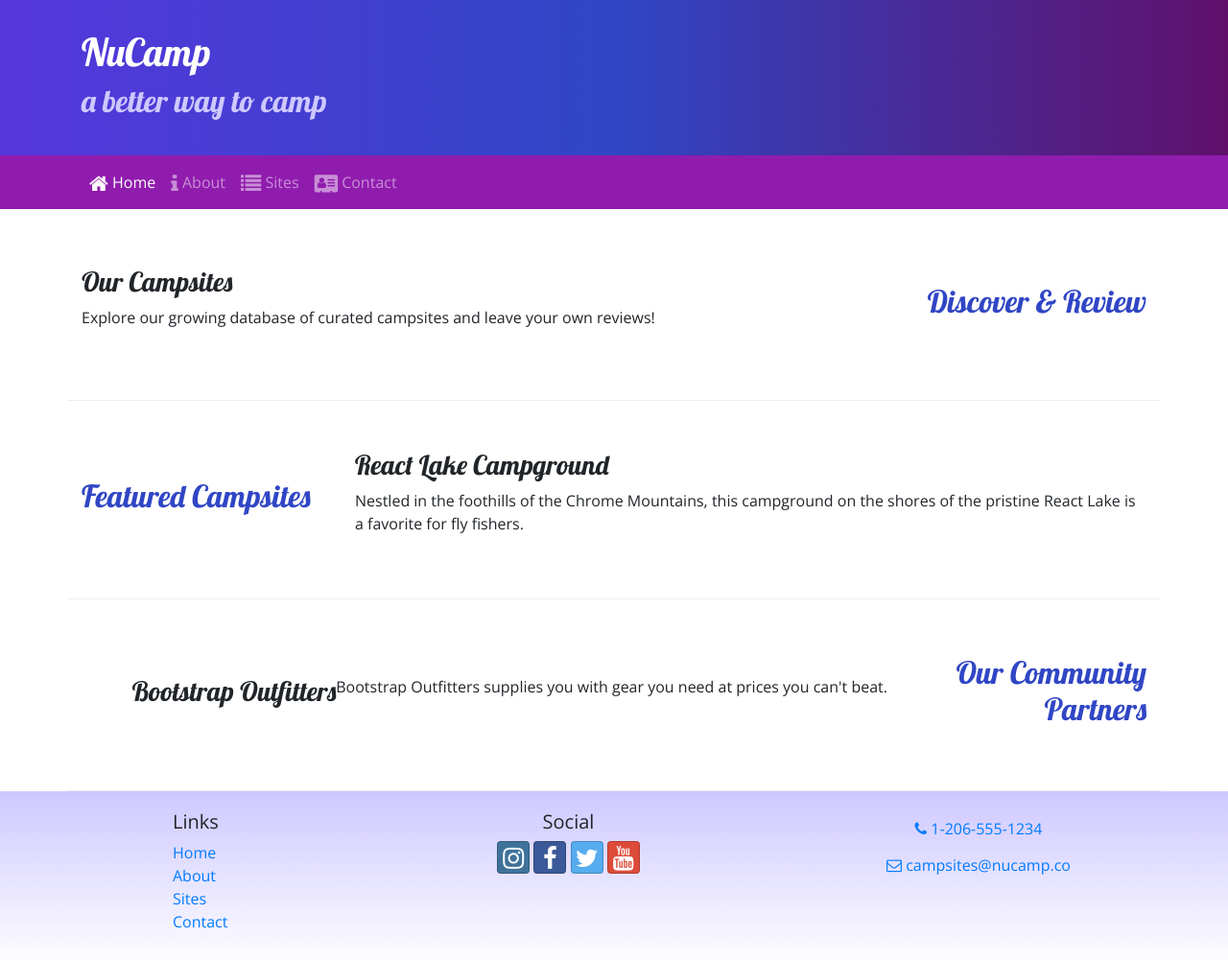
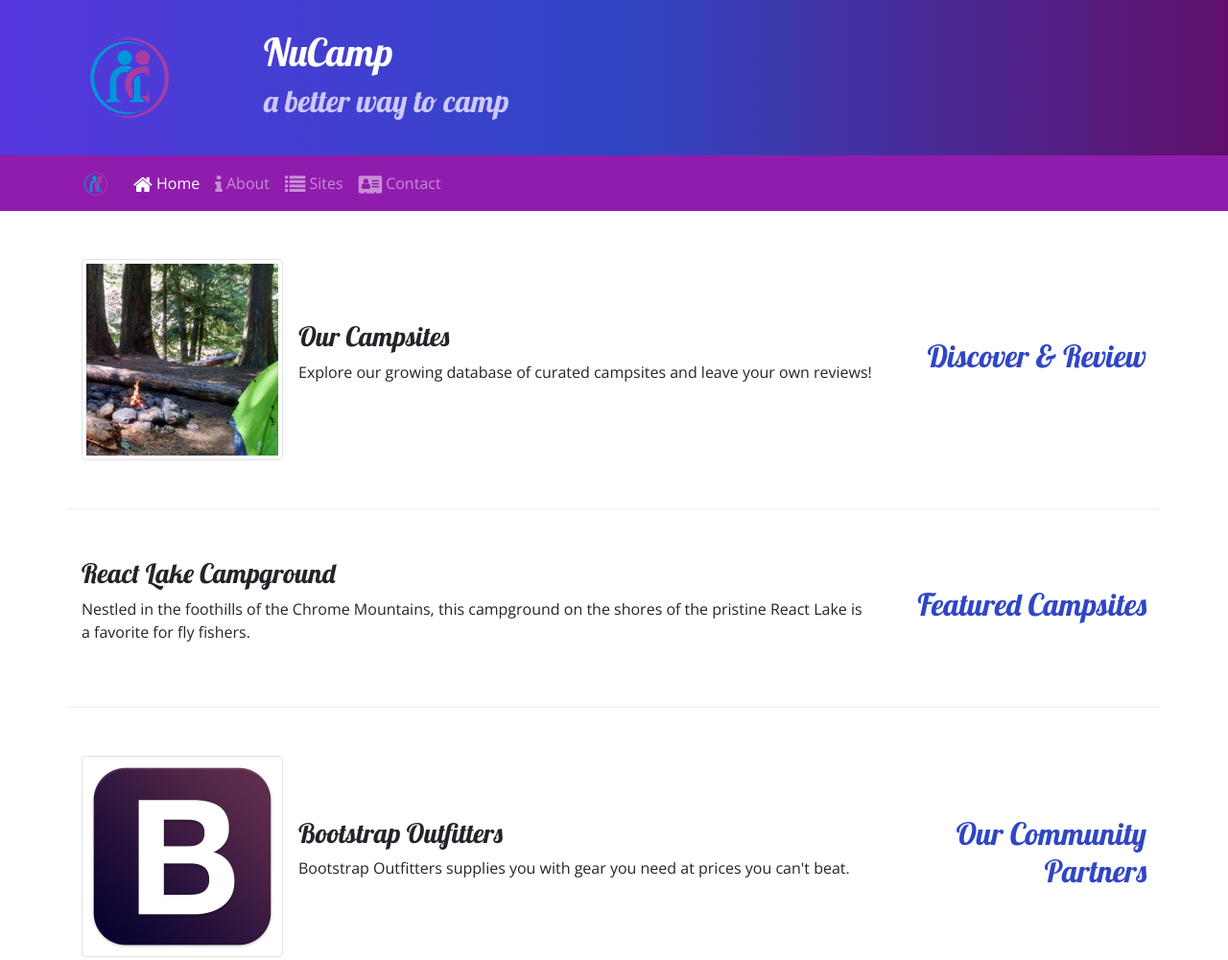
Before and after one commit to sahussain110/nucampsite-bootstrap, a website: page index.html in a window 1280 px wide. Shown: the top 1001 px of the page at 96% size. Drawn offline with nearby package versions, Linux system fonts and the light colour scheme.

Commit message:
Images and Media

```diff
--- a/index.html
+++ b/index.html
@@ -23,6 +23,9 @@
     <header class="jumbotron jumbotron-fluid">
         <div class="container">
             <div class="row">
+                <div class="col-4 col-sm-3 col-md-2 align-self-center">
+                    <img src="img/logo.png" class="img-fluid" alt="NuCamp logo"/>
+                </div>
                 <div class="col">
                     <h1>NuCamp</h1>
                     <h2>a better way to camp</h2>
@@ -33,7 +36,8 @@
 
     <nav class="navbar navbar-expand-sm navbar-dark sticky-top">
         <div class="container">
-            <button class="navbar-toggler ml-auto" type="button" data-toggle="collapse" data-target="#nucampNavbar">
+            <a class="navbar-brand" href="#"><img src="img/logo.png" height="30" width="30" alt=""></a>
+            <button class="navbar-toggler" type="button" data-toggle="collapse" data-target="#nucampNavbar">
                 <span class="navbar-toggler-icon"></span>
             </button>
             <div class="collapse navbar-collapse" id="nucampNavbar">
@@ -53,14 +57,19 @@
                 <h2 class="text-sm-right">Discover & Review</h2>
             </div>
             <div class="col">
-                <h3>Our Campsites</h3>
-                <p class="d-none d-sm-block">Explore our growing database of curated campsites and leave your own reviews!</p>
+                <div class="media">
+                    <img class="d-flex mr-3 img-thumbnail" src="img/breadcrumb-trail-thumb.jpg" alt="Breadcrumb Trail"/>
+                    <div class="media-body align-self-center">
+                        <h3>Our Campsites</h3>
+                        <p class="d-none d-sm-block">Explore our growing database of curated campsites and leave your own reviews!</p>
+                    </div>
+                </div>
             </div>
-        </div>
+            </div>
 
         <div class="row row-content align-items-center">
-            <div class="col-sm-4 col-md-3">
-                <h2>Featured Campsites</h2>
+            <div class="col-sm-4 order-sm-last col-md-3">
+                <h2 class="text-sm-right">Featured Campsites</h2>
             </div>
             <div class="col">
                 <h3>React Lake Campground</h3>
@@ -72,9 +81,14 @@
             <div class="col-sm-4 order-sm-last col-md-3">
                 <h2 class="text-sm-right">Our Community Partners</h2>
             </div>
-            <div class="col"></div>
-                <h3>Bootstrap Outfitters</h3>
-                <p class="d-none d-sm-block">Bootstrap Outfitters supplies you with gear you need at prices you can't beat.</p>
+            <div class="col">
+                <div class="media">
+                    <img class="d-flex mr-3 img-thumbnail" src="img/bootstrap-thumb.png" alt="Bootstrap Outfitters" />
+                    <div class="media-body align-self-center">
+                        <h3>Bootstrap Outfitters</h3>
+        				<p class="d-none d-sm-block">Bootstrap Outfitters supplies you with gear you need at prices you can't beat.</p>
+                    </div>
+                </div>
             </div>
         </div>
     </div>
```
Also changed, not shown: aboutus.html (+5 -1 lines), contactus.html (+5 -1 lines), img/bootstrap-thumb.png (added), img/breadcrumb-trail-thumb.jpg (added), img/breadcrumb-trail.jpg (added), img/chrome-river-thumb.jpg (added), img/chrome-river.jpg (added), img/logo.png (added), img/react-lake-thumb.jpg (added), img/react-lake.jpg (added), 1 other file.
